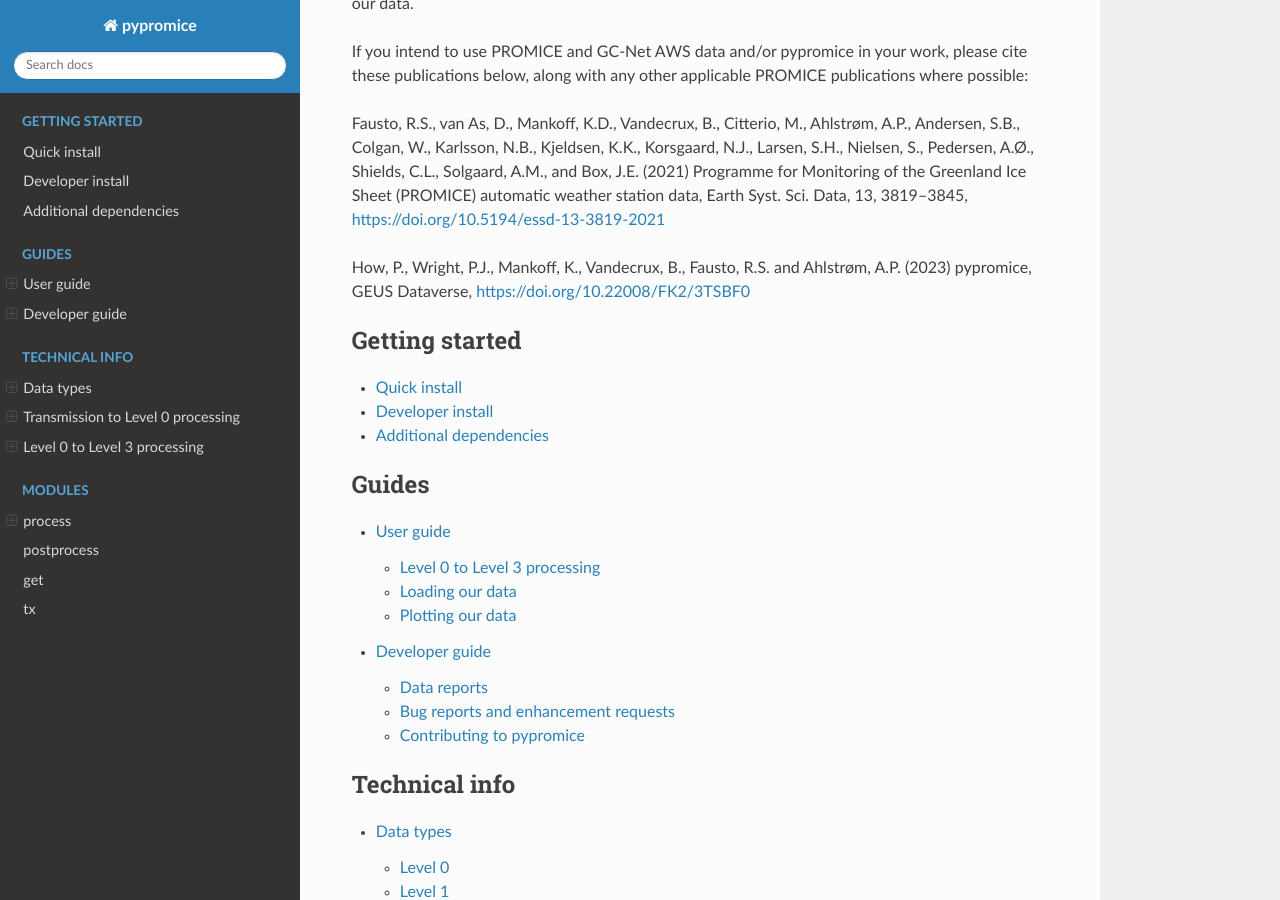
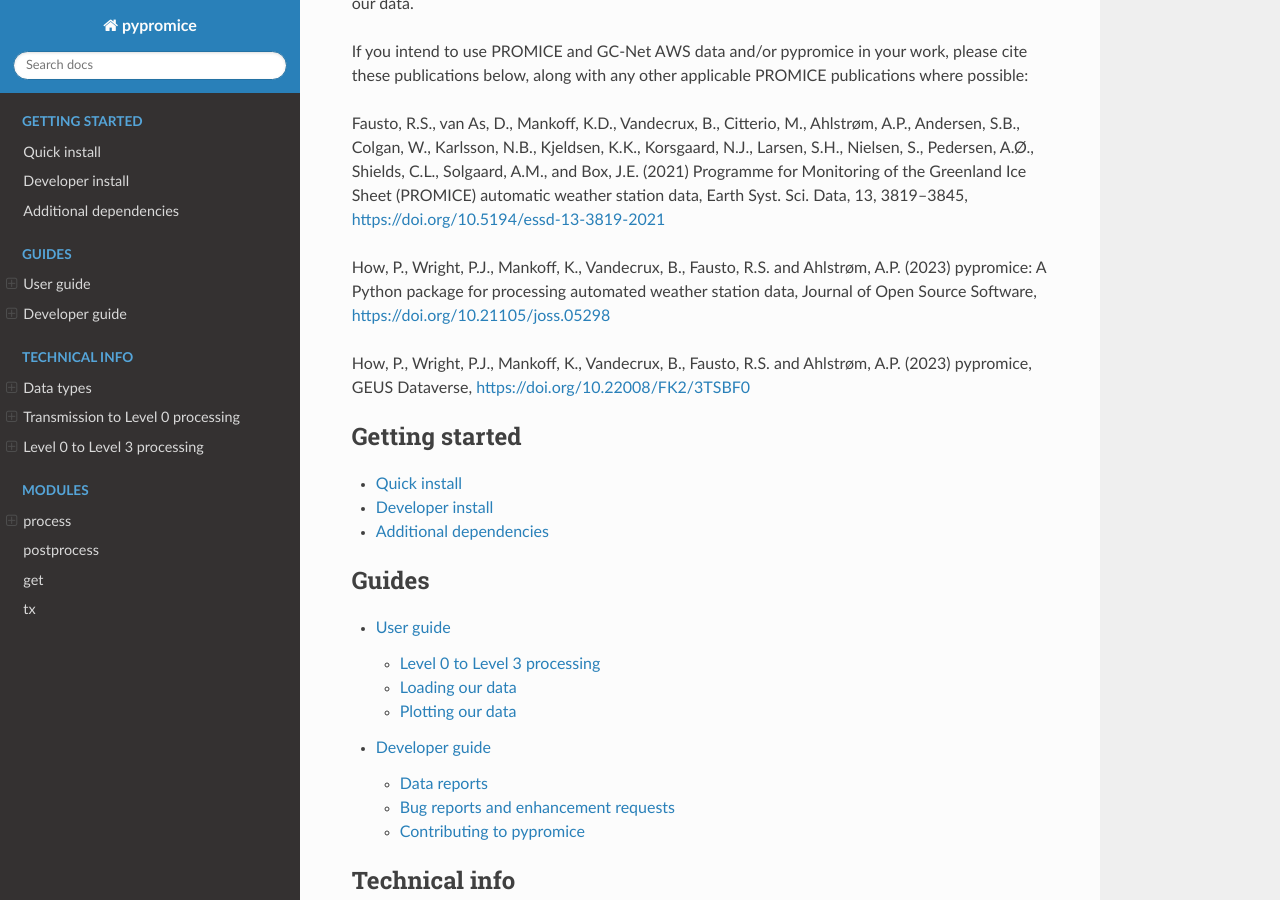
Before and after one commit to GEUS-Glaciology-and-Climate/pypromice, a Sphinx documentation site: the page built from docs/index.rst, in a window 1280 px wide and 900 px high, scrolled down 456 px. Built offline with Sphinx 7.4.7 and the Read the Docs theme 2.0.0, drawn with Linux system fonts in a browser that asks for light colours.

Commit message:
JOSS citation added

```diff
--- a/docs/index.rst
+++ b/docs/index.rst
@@ -8,6 +8,8 @@
 If you intend to use PROMICE and GC-Net AWS data and/or pypromice in your work, please cite these publications below, along with any other applicable PROMICE publications where possible:
 
 Fausto, R.S., van As, D., Mankoff, K.D., Vandecrux, B., Citterio, M., Ahlstrøm, A.P., Andersen, S.B., Colgan, W., Karlsson, N.B., Kjeldsen, K.K., Korsgaard, N.J., Larsen, S.H., Nielsen, S., Pedersen, A.Ø., Shields, C.L., Solgaard, A.M., and Box, J.E. (2021) Programme for Monitoring of the Greenland Ice Sheet (PROMICE) automatic weather station data, Earth Syst. Sci. Data, 13, 3819–3845, https://doi.org/10.5194/essd-13-3819-2021
+
+How, P., Wright, P.J., Mankoff, K., Vandecrux, B., Fausto, R.S. and Ahlstrøm, A.P. (2023) pypromice: A Python package for processing automated weather station data, Journal of Open Source Software, https://doi.org/10.21105/joss.05298
 
 How, P., Wright, P.J., Mankoff, K., Vandecrux, B., Fausto, R.S. and Ahlstrøm, A.P. (2023) pypromice, GEUS Dataverse, https://doi.org/10.22008/FK2/3TSBF0
 
```
